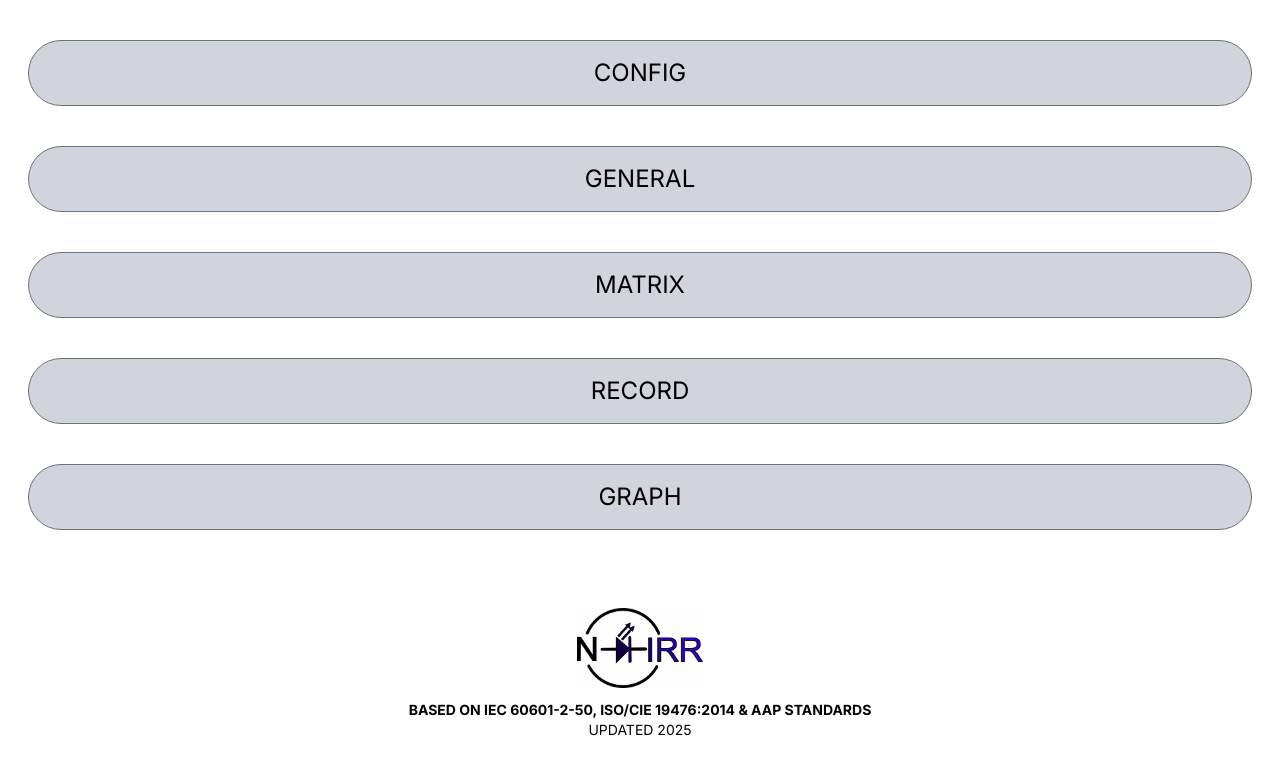
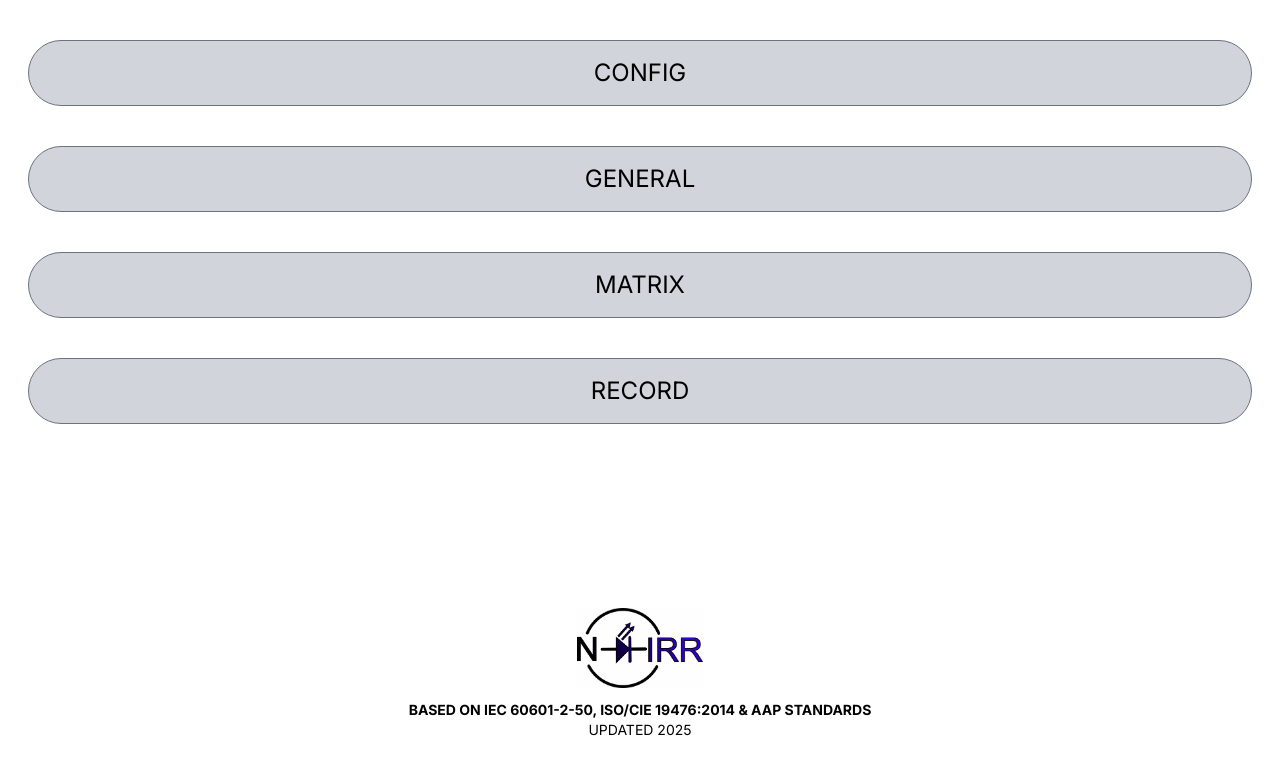
Before and after one commit to MJoDev/NeoIrr, a Next.js app: page / in a window 1280 px wide. Shown: the top 774 px of the page. Built offline with nearby package versions, Linux system fonts and the light colour scheme.

Commit message:
ocultar graph

```diff
--- a/src/app/page.tsx
+++ b/src/app/page.tsx
@@ -9,7 +9,6 @@ export default function Home(){
             <SpecialButton href={"/general"} text={"GENERAL"}></SpecialButton>
             <SpecialButton href={"/matrix"} text={"MATRIX"}></SpecialButton>
             <SpecialButton href={"/record"} text={"RECORD"}></SpecialButton>
-            <SpecialButton href={"/graph"} text={"GRAPH"}></SpecialButton>
         </div>
         <Footer></Footer>
     </div>)
```
Also changed, not shown: src/app/graph/_prox_.tsx (renamed from src/app/graph/page.tsx).
